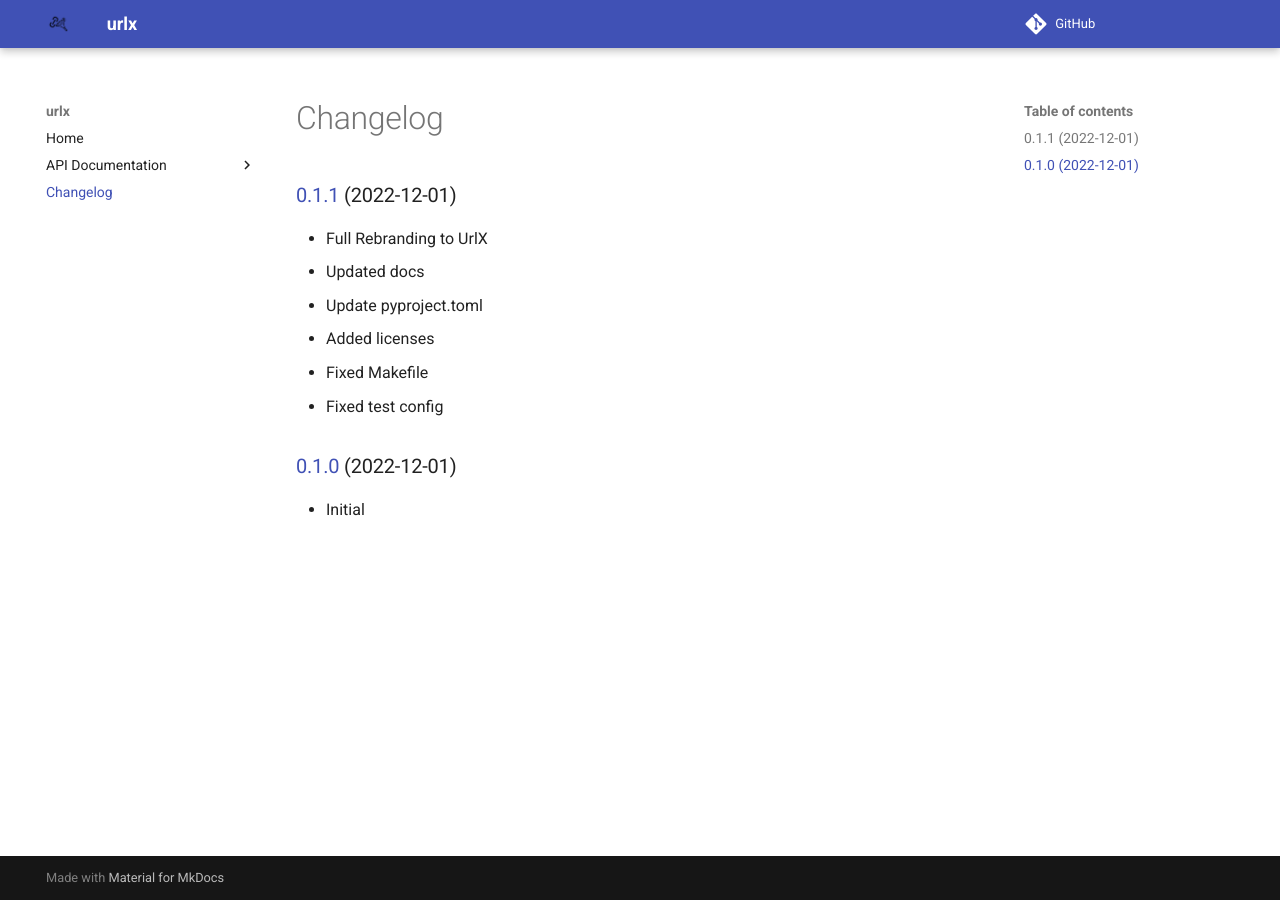
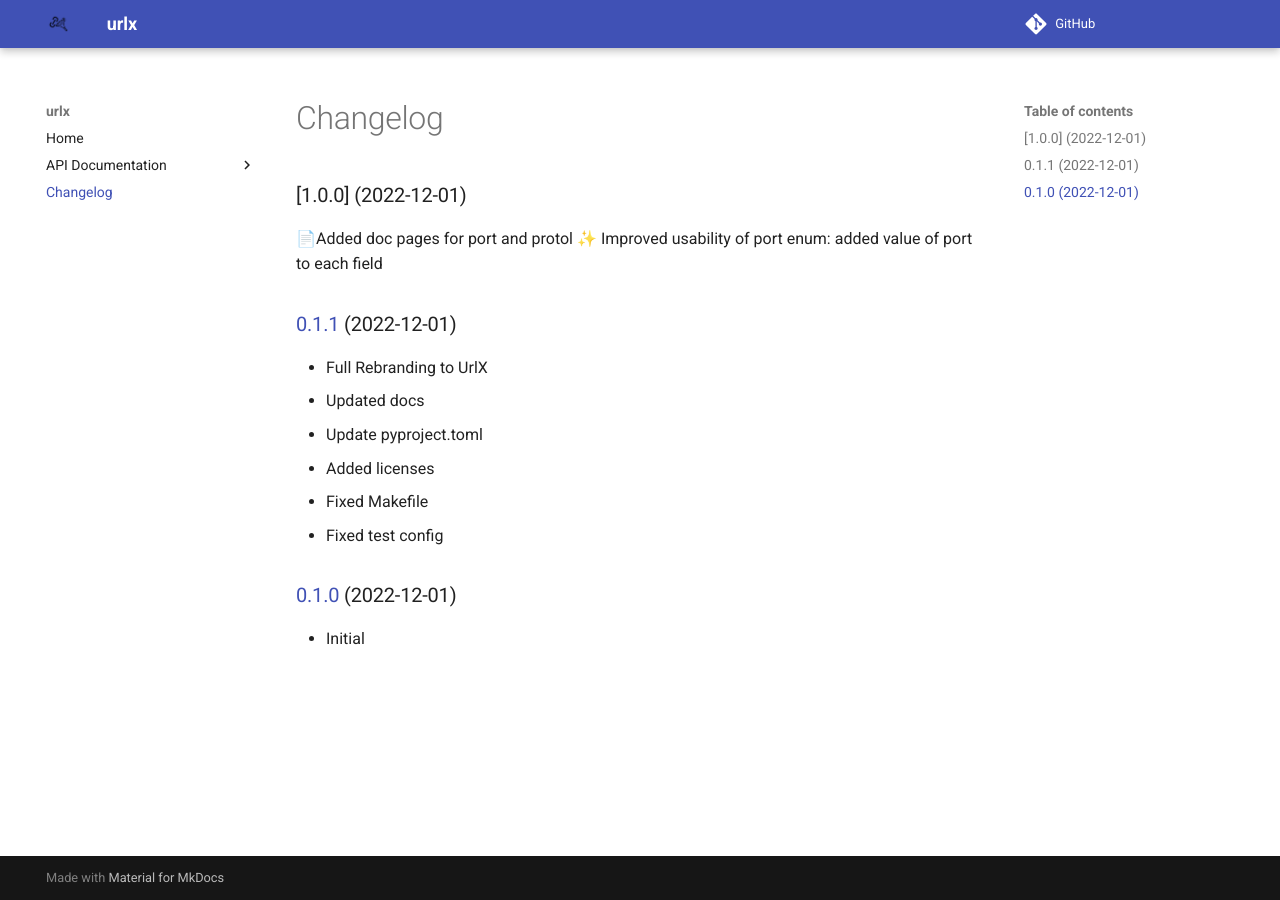
Before and after one commit to VolodymyrBor/urlx, an MkDocs documentation site: the page built from docs/changelog.md, in a window 1280 px wide. Built offline with MkDocs 1.6.1 and Material for MkDocs 9.7.7, drawn with Linux system fonts in a browser that asks for light colours; comment, search, counter and statistics services are not loaded.

Commit message:
🏷️ New release

```diff
--- a/docs/changelog.md
+++ b/docs/changelog.md
@@ -1,3 +1,7 @@
+### [1.0.0] (2022-12-01)
+ 📄Added doc pages for port and protol
+ ✨ Improved usability of port enum: added value of port to each field
+
 ### [0.1.1] (2022-12-01)
  * Full Rebranding to UrlX
  * Updated docs
@@ -13,3 +17,4 @@
 
 [0.1.0]: https://github.com/VolodymyrBor/cleanurl/pull/1
 [0.1.1]: https://github.com/VolodymyrBor/cleanurl/pull/3
+[0.1.1]: https://github.com/VolodymyrBor/cleanurl/pull/5
--- a/pyproject.toml
+++ b/pyproject.toml
@@ -1,6 +1,6 @@
 [tool.poetry]
 name = "urlx"
-version = "0.1.1"
+version = "1.0.0"
 description = "The purpose of this package is to standardize URL declaration in the codebase"
 authors = ["volodymyrb <volodymyr.borysiuk0@gmail.com>"]
 readme = "README.md"
```
